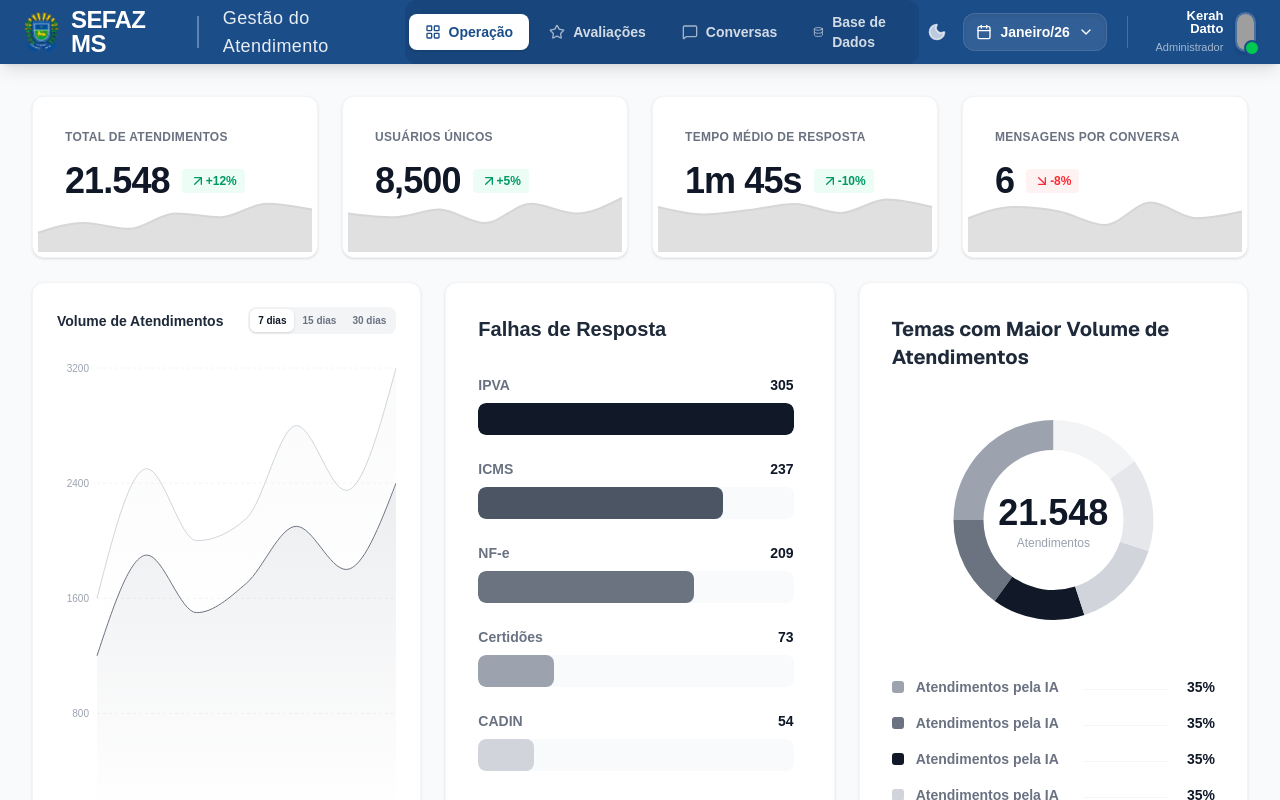
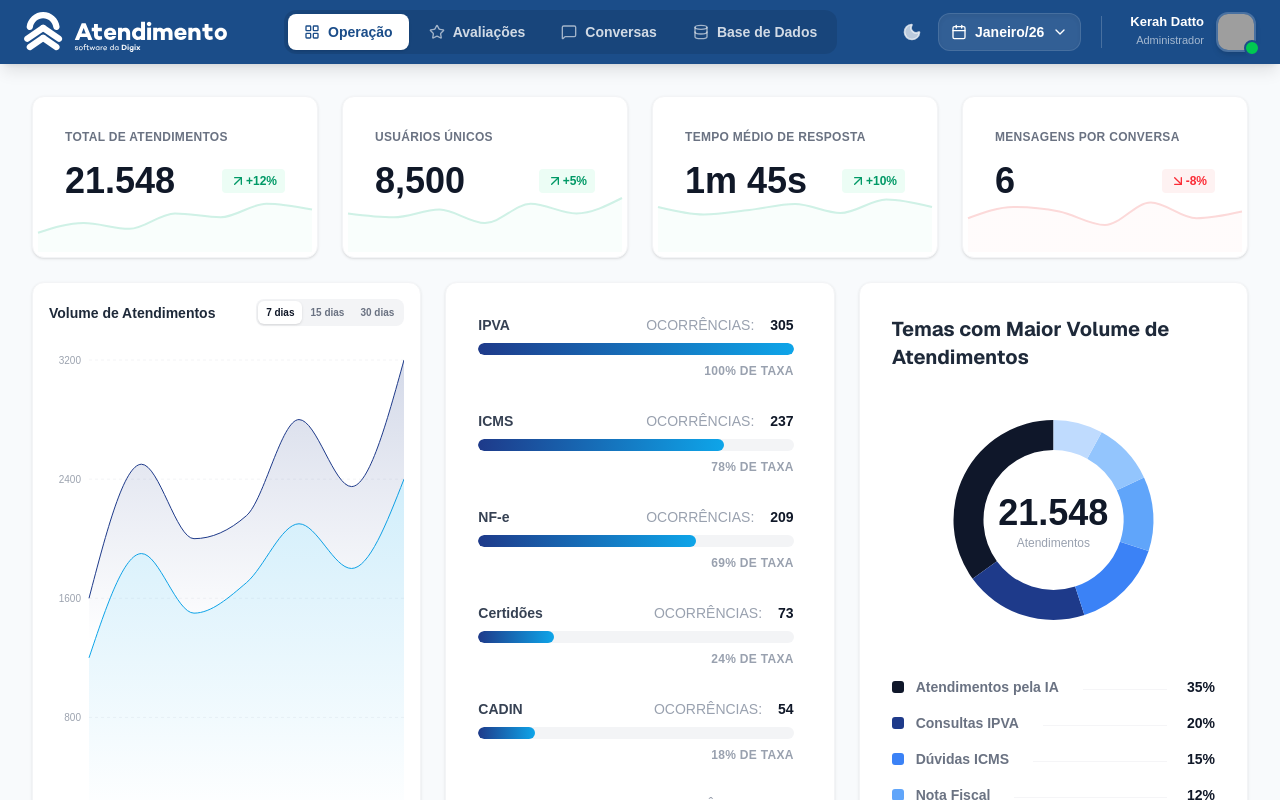
Before and after one commit to Espinoza9/AtendimentoSefaz-ms, a Next.js app: page /operacao in a window 1280 px wide. Built offline with nearby package versions, Linux system fonts and the light colour scheme; grey boxes are pictures that could not be loaded.

Commit message:
feat: melhorias visuais nos dashboards e configuracoes - cores azuis nos graficos, logo SVG, layout cards, preview de arquivos, extensoes expandidas, fundo uniforme

```diff
--- a/src/app/configuracoes/page.tsx
+++ b/src/app/configuracoes/page.tsx
@@ -303,10 +303,10 @@ export default function ConfiguracoesPage() {
     const inactiveCount = services.filter(s => !s.active).length;
 
     return (
-        <div className="flex flex-col h-full bg-slate-50 dark:bg-[#080B14] transition-colors duration-300">
+        <div className="flex flex-col h-screen bg-slate-50 dark:bg-[#080B14] transition-colors duration-300 overflow-hidden">
             <Header />
 
-            <div className="p-8">
+            <div className="flex-1 p-8 overflow-y-auto">
                 <div className="flex justify-between items-center mb-8">
                     <div>
                         <h2 className="text-3xl font-bold text-gray-900 tracking-tight">Base de Dados</h2>
@@ -598,8 +598,8 @@ export default function ConfiguracoesPage() {
                                     </div>
                                     <p className="text-sm font-bold text-gray-900 dark:text-slate-200">Clique para selecionar um arquivo ou arraste e solte</p>
                                     <p className="text-xs text-gray-400 dark:text-slate-500 mt-2 font-bold uppercase tracking-wider">Extensões permitidas</p>
-                                    <div className="flex gap-2 mt-2">
-                                        {['.csv', '.doc', '.docx', '.txt', '.pdf'].map(ext => (
+                                    <div className="flex flex-wrap gap-2 mt-2 justify-center">
+                                        {['.csv', '.doc', '.docx', '.txt', '.pdf', '.xlsx', '.xls', '.ppt', '.pptx', '.json', '.xml', '.zip', '.png', '.jpg', '.svg'].map(ext => (
                                             <span key={ext} className="bg-gray-100 dark:bg-slate-800 px-2 py-0.5 rounded text-[10px] font-bold text-gray-500 dark:text-slate-400 uppercase">{ext}</span>
                                         ))}
                                     </div>
@@ -652,7 +652,7 @@ export default function ConfiguracoesPage() {
                         </div>
 
                         <div className="p-8 flex flex-col items-center justify-center bg-white dark:bg-[#121826] min-h-[400px]">
-                            {previewDoc.url && (previewDoc.type?.startsWith('image/') || /\.(png|jpe?g|gif|webp)$/i.test(previewDoc.name)) ? (
+                            {previewDoc.url && (previewDoc.type?.startsWith('image/') || /\.(png|jpe?g|gif|webp|svg|bmp|ico)$/i.test(previewDoc.name)) ? (
                                 <div className="w-full flex justify-center">
                                     <Image
                                         src={previewDoc.url}
@@ -660,6 +660,30 @@ export default function ConfiguracoesPage() {
                                         width={800}
                                         height={500}
                                         className="max-w-full max-h-[500px] object-contain rounded-xl shadow-2xl border border-gray-100 animate-in zoom-in-95 duration-500"
+                                    />
+                                </div>
+                            ) : previewDoc.url && (previewDoc.type === 'application/pdf' || /\.pdf$/i.test(previewDoc.name)) ? (
+                                <div className="w-full h-[500px] rounded-xl overflow-hidden border border-gray-200 dark:border-white/10 shadow-lg">
+                                    <iframe
+                                        src={previewDoc.url}
+                                        className="w-full h-full"
+                                        title={previewDoc.name}
+                                    />
+                                </div>
+                            ) : previewDoc.url && (previewDoc.type?.startsWith('text/') || /\.(txt|csv|json|xml|log|md)$/i.test(previewDoc.name)) ? (
+                                <div className="w-full h-[500px] rounded-xl overflow-auto border border-gray-200 dark:border-white/10 shadow-lg bg-gray-50 dark:bg-slate-900 p-6">
+                                    <iframe
+                                        src={previewDoc.url}
+                                        className="w-full h-full"
+                                        title={previewDoc.name}
+                                    />
+                                </div>
+                            ) : previewDoc.url && /\.(doc|docx|xls|xlsx|ppt|pptx)$/i.test(previewDoc.name) ? (
+                                <div className="w-full h-[500px] rounded-xl overflow-hidden border border-gray-200 dark:border-white/10 shadow-lg">
+                                    <iframe
+                                        src={`https://view.officeapps.live.com/op/embed.aspx?src=${encodeURIComponent(previewDoc.url)}`}
+                                        className="w-full h-full"
+                                        title={previewDoc.name}
                                     />
                                 </div>
                             ) : (
@@ -676,14 +700,21 @@ export default function ConfiguracoesPage() {
 
                             <div className="mt-10 flex gap-3 w-full justify-center">
                                 {previewDoc.url && (
-                                    <a
-                                        href={previewDoc.url}
-                                        download={previewDoc.name}
+                                    <button
+                                        type="button"
+                                        onClick={() => {
+                                            const link = document.createElement('a');
+                                            link.href = previewDoc.url!;
+                                            link.download = previewDoc.name;
+                                            document.body.appendChild(link);
+                                            link.click();
+                                            document.body.removeChild(link);
+                                        }}
                                         className="flex items-center gap-2 px-6 py-2.5 bg-gray-100 text-gray-700 rounded-xl font-bold text-sm hover:bg-gray-200 transition-all"
                                     >
                                         <Download className="w-4 h-4" />
                                         Baixar Arquivo
-                                    </a>
+                                    </button>
                                 )}
                                 <button
                                     onClick={() => setPreviewDoc(null)}
--- a/src/app/operacao/page.tsx
+++ b/src/app/operacao/page.tsx
@@ -30,21 +30,21 @@ const volumeData = [
 ];
 
 const failuresData = [
-    { name: "IPVA", value: 305, color: "#111827" },
-    { name: "ICMS", value: 237, color: "#4B5563" },
-    { name: "NF-e", value: 209, color: "#6B7280" },
-    { name: "Certidões", value: 73, color: "#9CA3AF" },
-    { name: "CADIN", value: 54, color: "#D1D5DB" },
-    { name: "Outros", value: 21, color: "#E5E7EB" },
+    { name: "IPVA", value: 305, color: "#1e3a8a" }, // Blue 900
+    { name: "ICMS", value: 237, color: "#1d4ed8" }, // Blue 700
+    { name: "NF-e", value: 209, color: "#2563eb" }, // Blue 600
+    { name: "Certidões", value: 73, color: "#3b82f6" }, // Blue 500
+    { name: "CADIN", value: 54, color: "#60a5fa" }, // Blue 400
+    { name: "Outros", value: 21, color: "#93c5fd" }, // Blue 300
 ];
 
 const themesData = [
-    { name: "Atendimentos pela IA", value: 25, color: "#9CA3AF" }, // Medium Gray
-    { name: "Atendimentos pela IA", value: 15, color: "#6B7280" }, // Darker Gray
-    { name: "Atendimentos pela IA", value: 15, color: "#111827" }, // Black
-    { name: "Atendimentos pela IA", value: 15, color: "#D1D5DB" }, // Lighter Gray
-    { name: "Atendimentos pela IA", value: 15, color: "#E5E7EB" }, // Lightest Gray
-    { name: "Outros", value: 15, color: "#F3F4F6" },               // Very Light Gray
+    { name: "Atendimentos pela IA", value: 35, color: "#0f172a" }, // Slate 900 (escuro)
+    { name: "Consultas IPVA", value: 20, color: "#1e3a8a" }, // Blue 900
+    { name: "Dúvidas ICMS", value: 15, color: "#3b82f6" }, // Blue 500
+    { name: "Nota Fiscal", value: 12, color: "#60a5fa" }, // Blue 400
+    { name: "Certidões", value: 10, color: "#93c5fd" }, // Blue 300
+    { name: "Outros", value: 8, color: "#bfdbfe" },   // Blue 200
 ];
 
 const sparklineData1 = [
@@ -75,37 +75,41 @@ export default function OperacaoPage() {
                         title="Total de Atendimentos"
                         value="21.548"
                         trend="+12%"
-                        trendUp={true}
+                        variant="positive"
                         data={sparklineData1}
                     />
+
                     <MetricCard
                         title="Usuários Únicos"
                         value="8,500"
                         trend="+5%"
-                        trendUp={true}
+                        variant="positive"
                         data={sparklineData2}
                     />
+
                     <MetricCard
                         title="Tempo Médio de Resposta"
                         value="1m 45s"
-                        trend="-10%"
-                        trendUp={true} // Green because lower time is usually good
+                        trend="+10%"
+                        variant="positive" // ↓ tempo = bom
                         data={sparklineData3}
                     />
+
                     <MetricCard
                         title="Mensagens por Conversa"
                         value="6"
                         trend="-8%"
-                        trendUp={false}
+                        variant="negative"
                         data={sparklineData4}
                     />
+
                 </div>
 
                 {/* CHARTS ROW */}
-                <div className="grid grid-cols-1 lg:grid-cols-3 gap-6 flex-1 min-h-0">
+                <div className="grid grid-cols-1 lg:grid-cols-3 gap-6 flex-1 min-h-0 ">
 
                     {/* VOLUME DE ATENDIMENTOS - Takes up larger space if needed, or equal */}
-                    <div className="lg:col-span-1 bg-white dark:bg-[#121826] p-6 rounded-xl shadow-sm border border-gray-100 dark:border-white/5 flex flex-col">
+                    <div className="lg:col-span-1 bg-white dark:bg-[#121826] p-4 rounded-xl shadow-sm border border-gray-100 dark:border-white/5 flex flex-col">
                         <div className="flex justify-between items-center mb-6">
                             <h3 className="text-sm font-bold text-gray-800 dark:text-slate-200">Volume de Atendimentos</h3>
                             <div className="flex bg-gray-100 dark:bg-slate-800 rounded-lg p-0.5">
@@ -128,12 +132,12 @@ export default function OperacaoPage() {
                                 <AreaChart data={volumeData} margin={{ top: 10, right: 0, left: -20, bottom: 0 }}>
                                     <defs>
                                         <linearGradient id="colorAi" x1="0" y1="0" x2="0" y2="1">
-                                            <stop offset="5%" stopColor="#9ca3af" stopOpacity={0.3} />
-                                            <stop offset="95%" stopColor="#9ca3af" stopOpacity={0} />
+                                            <stop offset="5%" stopColor="#0ea5e9" stopOpacity={0.3} />
+                                            <stop offset="95%" stopColor="#0ea5e9" stopOpacity={0} />
                                         </linearGradient>
                                         <linearGradient id="colorHuman" x1="0" y1="0" x2="0" y2="1">
-                                            <stop offset="5%" stopColor="#e5e7eb" stopOpacity={0.3} />
-                                            <stop offset="95%" stopColor="#e5e7eb" stopOpacity={0} />
+                                            <stop offset="5%" stopColor="#1e3a8a" stopOpacity={0.3} />
+                                            <stop offset="95%" stopColor="#1e3a8a" stopOpacity={0} />
                                         </linearGradient>
                                     </defs>
                                     <CartesianGrid strokeDasharray="3 3" vertical={false} stroke="#f3f4f6" />
@@ -143,8 +147,8 @@ export default function OperacaoPage() {
                                         contentStyle={{ backgroundColor: '#fff', borderRadius: '8px', border: 'none', boxShadow: '0 4px 6px -1px rgb(0 0 0 / 0.1)' }}
                                         itemStyle={{ fontSize: '12px', fontWeight: 'bold' }}
                                     />
-                                    <Area type="monotone" dataKey="ai" name="Atendimentos pela IA" stackId="1" stroke="#6b7280" fill="url(#colorAi)" />
-                                    <Area type="monotone" dataKey="human" name="Transbordo para Humano" stackId="1" stroke="#d1d5db" fill="url(#colorHuman)" />
+                                    <Area type="monotone" dataKey="ai" name="Atendimentos pela IA" stackId="1" stroke="#0ea5e9" fill="url(#colorAi)" />
+                                    <Area type="monotone" dataKey="human" name="Transbordo para Humano" stackId="1" stroke="#1e3a8a" fill="url(#colorHuman)" />
                                     <Legend iconType="rect" wrapperStyle={{ fontSize: '11px', paddingTop: '10px' }} />
                                 </AreaChart>
                             </ResponsiveContainer>
@@ -153,26 +157,50 @@ export default function OperacaoPage() {
 
                     {/* FALHAS DE RESPOSTA */}
                     <div className="lg:col-span-1 bg-white dark:bg-[#121826] p-8 rounded-xl shadow-sm border border-gray-100 dark:border-white/5 flex flex-col">
-                        <h3 className="text-xl font-bold text-gray-800 dark:text-slate-200 mb-8">Falhas de Resposta</h3>
-                        <div className="flex-1 w-full min-h-0 space-y-6 overflow-y-auto pr-2">
-                            {failuresData.map((item) => (
-                                <div key={item.name} className="flex flex-col gap-2">
-                                    <div className="flex justify-between text-sm font-bold text-gray-500 dark:text-slate-400">
-                                        <span>{item.name}</span>
-                                        <span className="text-gray-900 dark:text-slate-200">{item.value}</span>
+                        <div className="flex-1 w-full min-h-0 space-y-8 overflow-y-auto pr-2">
+                            {failuresData.map((item) => {
+                                const percentage = Math.round((item.value / 305) * 100)
+
+                                return (
+                                    <div key={item.name} className="space-y-2">
+                                        {/* Header */}
+                                        <div className="flex justify-between items-center">
+                                            <span className="text-sm font-bold text-gray-700 dark:text-slate-300">
+                                                {item.name}
+                                            </span>
+
+                                            <div className="flex items-center gap-4 text-sm">
+                                                <span className="text-gray-400 font-medium">
+                                                    OCORRÊNCIAS:
+                                                </span>
+                                                <span className="text-gray-900 dark:text-white font-bold">
+                                                    {item.value}
+                                                </span>
                                             </div>
-                                    <div className="w-full bg-gray-50 dark:bg-slate-800 h-8 rounded-lg overflow-hidden">
+                                        </div>
+
+                                        {/* Progress Bar */}
+                                        <div className="w-full h-3 bg-gray-100 dark:bg-slate-800 rounded-full overflow-hidden">
                                             <div
-                                            className="h-full rounded-lg transition-all duration-500"
+                                                className="h-full rounded-full transition-all duration-500"
                                                 style={{
-                                                width: `${(item.value / 305) * 100}%`,
-                                                backgroundColor: item.color
+                                                    width: `${percentage}%`,
+                                                    background: "linear-gradient(90deg, #1e3a8a 0%, #0ea5e9 100%)"
                                                 }}
                                             />
                                         </div>
+
+                                        {/* Footer */}
+                                        <div className="flex justify-end">
+                                            <span className="text-xs font-bold text-gray-400 uppercase tracking-wide">
+                                                {percentage}% de taxa
+                                            </span>
                                         </div>
-                            ))}
                                     </div>
+                                )
+                            })}
+                        </div>
+
                     </div>
 
                     {/* TEMAS COM MAIOR VOLUME */}
@@ -211,7 +239,7 @@ export default function OperacaoPage() {
                                         <span className="text-gray-500 dark:text-slate-400 font-bold truncate">{item.name}</span>
                                         <div className="flex-1 border-b border-gray-200 dark:border-slate-700 border-solid mx-3 h-0 opacity-40 translate-y-[2px]" />
                                     </div>
-                                    <span className="font-bold text-gray-900 dark:text-slate-200 ml-2">35%</span>
+                                    <span className="font-bold text-gray-900 dark:text-slate-200 ml-2">{item.value}%</span>
                                 </div>
                             ))}
                         </div>
@@ -224,32 +252,80 @@ export default function OperacaoPage() {
     );
 }
 
-function MetricCard({ title, value, trend, trendUp, data }: { title: string, value: string, trend: string, trendUp: boolean, data: { value: number }[] }) {
+function MetricCard({
+    title,
+    value,
+    trend,
+    variant,
+    data
+}: {
+    title: string
+    value: string
+    trend: string
+    variant: "positive" | "negative"
+    data: { value: number }[]
+}) {
+    const isPositive = variant === "positive"
+
+    // ✅ ID seguro para SVG (SEM espaço, acento ou caractere inválido)
+    const gradientId = `metric-gradient-${title
+        .toLowerCase()
+        .replace(/\s+/g, "-")
+        .normalize("NFD")
+        .replace(/[\u0300-\u036f]/g, "")}`
+
     return (
         <div className="bg-white dark:bg-[#121826] p-8 rounded-xl shadow-sm border border-gray-100 dark:border-white/5 relative overflow-hidden">
-            <h3 className="text-xs font-bold text-gray-500 dark:text-slate-500 mb-4 uppercase tracking-wide">{title}</h3>
-            <div className="flex items-center gap-3 mb-6">
-                <span className="text-4xl font-bold text-gray-900 dark:text-slate-100 tracking-tight">{value}</span>
-                <div className={clsx("flex items-center text-xs font-bold px-2 py-1 rounded", trendUp ? "text-emerald-600 bg-emerald-50 dark:bg-emerald-500/10" : "text-red-500 bg-red-50 dark:bg-red-500/10")}>
-                    {trendUp ? <ArrowUpRight className="w-4 h-4" /> : <ArrowDownRight className="w-4 h-4" />}
+            <h3 className="text-xs font-bold text-gray-500 dark:text-slate-500 mb-4 uppercase tracking-wide">
+                {title}
+            </h3>
+
+            <div className="flex items-center justify-between mb-6">
+                <span className="text-4xl font-bold text-gray-900 dark:text-slate-100">
+                    {value}
+                </span>
+
+                <div
+                    className={clsx(
+                        "flex items-center text-xs font-bold px-2 py-1 rounded",
+                        isPositive
+                            ? "text-emerald-600 bg-emerald-50 dark:bg-emerald-500/10"
+                            : "text-red-500 bg-red-50 dark:bg-red-500/10"
+                    )}
+                >
+                    {isPositive ? (
+                        <ArrowUpRight className="w-4 h-4" />
+                    ) : (
+                        <ArrowDownRight className="w-4 h-4" />
+                    )}
                     {trend}
                 </div>
             </div>
+
             <div className="h-16 w-full absolute bottom-0 left-0 right-0 opacity-20">
                 <ResponsiveContainer width="100%" height="100%">
                     <AreaChart data={data}>
                         <defs>
-                            <linearGradient id={`grad-${title}`} x1="0" y1="0" x2="0" y2="1">
-                                <stop offset="0%" stopColor="#000" stopOpacity={0.2} />
-                                <stop offset="100%" stopColor="#000" stopOpacity={0} />
+                            <linearGradient id={gradientId} x1="0" y1="0" x2="0" y2="1">
+                                <stop
+                                    offset="0%"
+                                    stopColor={isPositive ? "#0bd188ff" : "#f87171"}
+                                    stopOpacity={0.2}
+                                />
+                                <stop
+                                    offset="100%"
+                                    stopColor={isPositive ? "#0bd188ff" : "#f87171"}
+                                    stopOpacity={0.2}
+                                />
                             </linearGradient>
                         </defs>
+
                         <Area
                             type="monotone"
                             dataKey="value"
-                            stroke="#333"
+                            stroke={isPositive ? "#10b981" : "#ef4444"}
                             strokeWidth={2}
-                            fill={`url(#grad-${title})`}
+                            fill={`url(#${gradientId})`}
                             isAnimationActive={false}
                         />
                     </AreaChart>
--- a/src/components/Header.tsx
+++ b/src/components/Header.tsx
@@ -52,12 +52,13 @@ export function Header() {
         <header className="h-16 bg-[#1B4D89] flex items-center justify-between px-6 sticky top-0 z-50 text-white shadow-lg">
             {/* LEFT: LOGO AREA */}
             <div className="flex items-center gap-5">
-                <div className="flex items-center gap-3">
-                    <Image src="/logo-sefaz.png" alt="Logo SEFAZ" width={40} height={40} className="h-10 w-auto" priority />
-                    <h1 className="text-2xl font-black leading-none tracking-tight">SEFAZ MS</h1>
-                </div>
-                <div className="h-8 w-[1.5px] bg-white/30 mx-1" />
-                <p className="text-lg text-white/90 font-medium tracking-wide">Gestão do Atendimento</p>
+                <Image
+                    src="/logo-sefaz.svg"
+                    alt="SEFAZ MS - Gestão do Atendimento"
+                    width={200}
+                    height={40}
+                    className="h-10 w-auto object-contain brightness-0 invert"
+                />
             </div>
 
             {/* CENTER: NAVIGATION */}
```
Also changed, not shown: src/app/avaliacao/page.tsx (+31 -39 lines), public/logo-sefaz.png (deleted), public/logo-sefaz.svg (added). Lines whose indentation alone changed are shown as unchanged.
